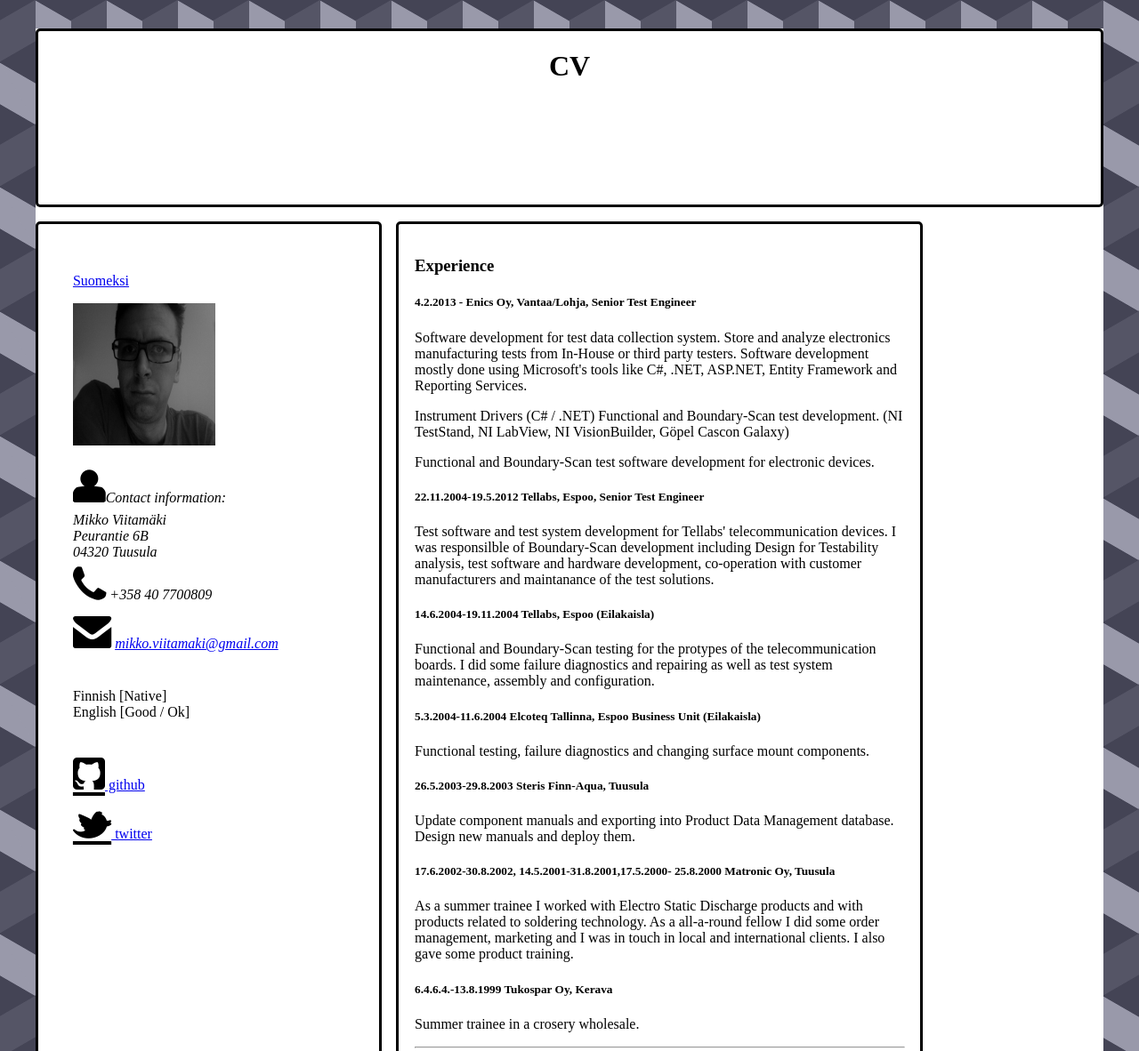
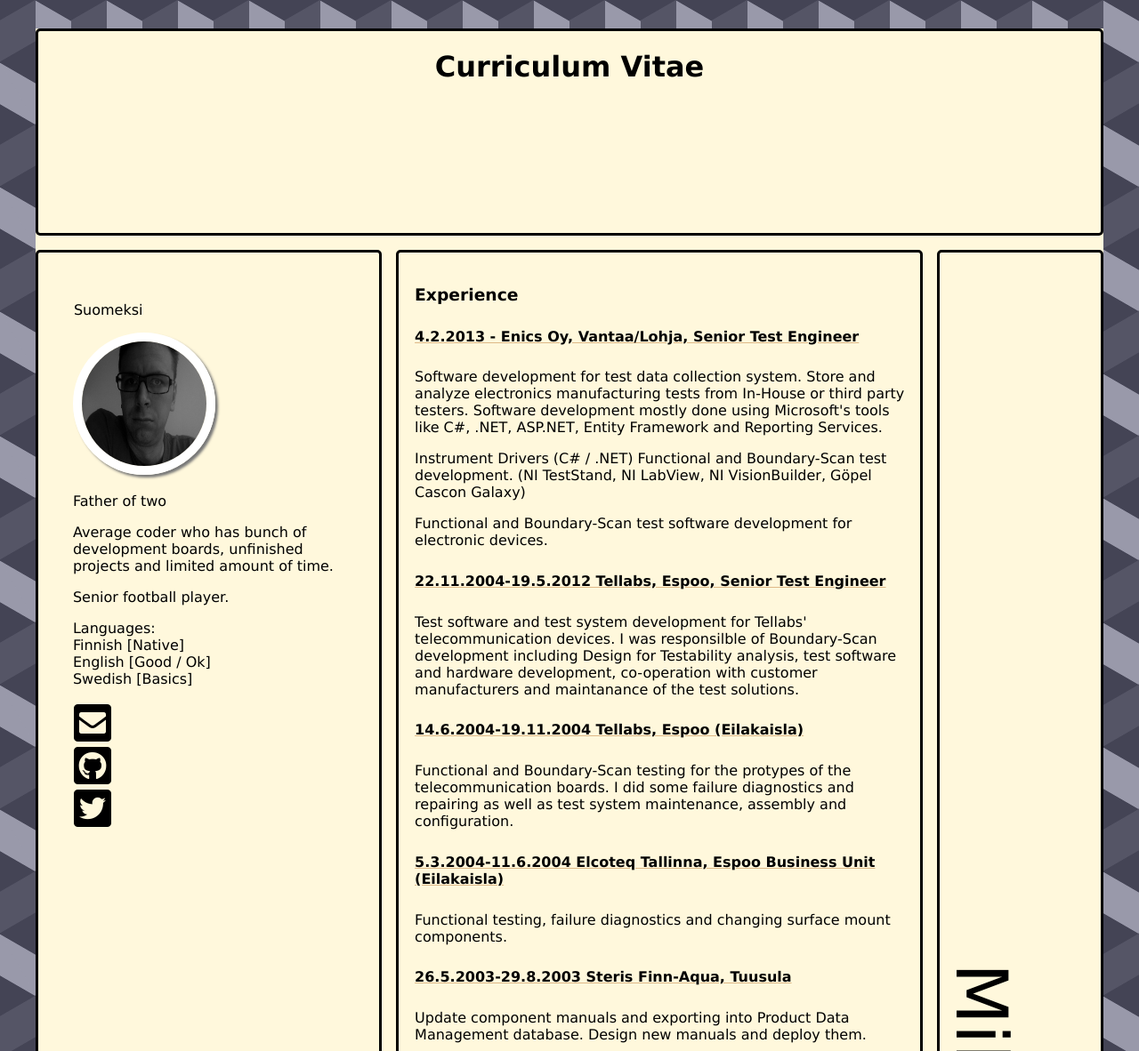
Before and after one commit to frogshead/home-page, a plain HTML site: page cv_en.html in a window 1280 px wide. Shown: the top 1182 px of the page at 89% size. Drawn offline with Linux system fonts and the light colour scheme.

Commit message:
Cosmetic touch

```diff
--- a/css/style.css
+++ b/css/style.css
@@ -1,5 +1,5 @@
 body{
-    background-color:#556;
+background-color:#556;
 background-image: linear-gradient(30deg, #445 12%, transparent 12.5%, transparent 87%, #445 87.5%, #445),
 linear-gradient(150deg, #445 12%, transparent 12.5%, transparent 87%, #445 87.5%, #445),
 linear-gradient(30deg, #445 12%, transparent 12.5%, transparent 87%, #445 87.5%, #445),
@@ -9,6 +9,26 @@ linear-gradient(60deg, #99a 25%, transparent 25.5%, transparent 75%, #99a 75%, #
 background-size:80px 140px;
 background-position: 0 0, 0 0, 40px 70px, 40px 70px, 0 0, 40px 70px;
 }
+
+li {
+    list-style:"-";
+}
+
+
+h5{
+    font-size: 1em;
+    text-decoration: underline burlywood;
+}
+
+a{
+    outline: none;
+    text-decoration: none;
+    padding: 2px 1px 0;
+    color: black;
+    text-align: left;
+}
+
+
 .polaroid {
     position: relative;
     width: 220px;
@@ -24,12 +44,13 @@ background-position: 0 0, 0 0, 40px 70px, 40px 70px, 0 0, 40px 70px;
   }
 
 .container{
+    font-family: Verdana, Geneva, Tahoma, sans-serif, serif;
     margin: 2em;
     display: grid;
     grid-template-columns: repeat(6, 1fr);
     grid-template-rows: 10% auto;
     grid-gap: 1em;
-    background-color: white;
+    background-color: cornsilk;
 }
 header{
     text-align: center;
@@ -51,22 +72,20 @@ header{
 }
 
 #tools,#education, #experience{
-    /* background-color: purple; */
     grid-column: 3 / 6;
     border: solid black;
     border-radius: 5px;
     padding: 3%
-
 }
 
 #contacts{
-
     grid-column: 1 / 3;
     grid-row: 2 / 5;
     padding: 10%;
     border: solid black;
     border-radius: 5px;
 }
+
 #contacts i{
     color: black;
     font-size: 3em;
--- a/cv_en.html
+++ b/cv_en.html
@@ -3,10 +3,10 @@
 
 <head>
 	<!-- Use twitter bootstrap as default and override it  with custom css if needed -->
+	<link href="https://use.fontawesome.com/releases/v5.0.6/css/all.css" rel="stylesheet">
 	<link rel="stylesheet" href="./css/style.css">
-	<link rel="stylesheet" href="./css/FortAwesome-Font-Awesome-ee55c85/css/font-awesome.css">
 	<meta charset="utf-8" />
-	<title>C/V</title>
+	<title>CV</title>
 
 
 	<!--[if IE]>
@@ -22,10 +22,12 @@
 			===================
 			-->
 	<div class="container">
-	<header>
-
-		<h1>CV</h1>
-	</header>
+		<header id="header">
+			<h1>Curriculum Vitae</h1>
+		</header>
+		<div id="name">
+			Mikko Viitamäki
+		</div>
 
 		<!-- TYÖKOKEMUS
 				====================
@@ -87,7 +89,7 @@
 			<p>
 				Summer trainee in a crosery wholesale.
 			</p>
-			<hr />
+
 
 		</div>
 
@@ -111,7 +113,7 @@
 				<li>1999 Military Service, Utti</li>
 				<li>1998 Finnish Matriculation Examination, Hyrylän lukio</li>
 			</ul>
-			<hr />
+
 		</div>
 
 		<div id="tools">
@@ -150,33 +152,36 @@
 			<p>
 				<a href="./index.html">Suomeksi</a>
 			</p>
-			<img alt="me" src="./images/me.jpg" class="img-polaroid" height="160" width="160">
-			<p></p>
-			<address>
-				<i class="icon-user"></i>Contact information:
-				<br>Mikko Viitamäki
-				<br>Peurantie 6B
-				<br>04320 Tuusula
-				<br>
-				<i class="icon-phone"></i> +358 40 7700809
-				<br>
-				<i class="icon-envelope-alt"></i>
-				<a href="mailto:mikko.viitamaki@gmail.com"> mikko.viitamaki@gmail.com</a>
-			</address>
+			<div class="polaroid">
+				<img alt="me" src="./images/me.jpg" height="140" width="140">
+			</div>
+			<div id="about">
+					<p>Father of two</p>
+					<p>
+						Average coder who has bunch of development boards, unfinished projects and limited amount of time.
+					</p>
+					<p>Senior football player.</p>
+				</div>
 			<p>
+				Languages:
 				<br>Finnish [Native]
 				<br>English [Good / Ok]
+				<br>Swedish [Basics]
 			</p>
 
-			<br>
-			<a href="https://github.com/frogshead">
-				<i class="icon-github-sign"></i> github</a>
-			<br>
-			<a href="https://twitter.com/freezing_point">
-				<i class="icon-twitter"></i> twitter</a>
+			<a href="mailto:mikko.viitamaki@gmail.com">
+					<i class="fas fa-envelope-square"></i>
 
+				</a>
+				<br>
+				<a href="https://github.com/frogshead">
+					<i class="fab fa-github-square"></i>
+				</a>
 
-
+				<br>
+				<a href="https://twitter.com/freezing_point">
+					<i class="fab fa-twitter-square"></i>
+				</a>
 		</div>
 
 
```
Also changed, not shown: index.html (+16 -6 lines), images/me140x140.jpg (deleted).
